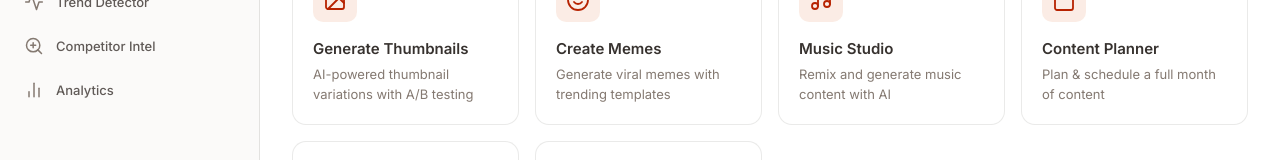
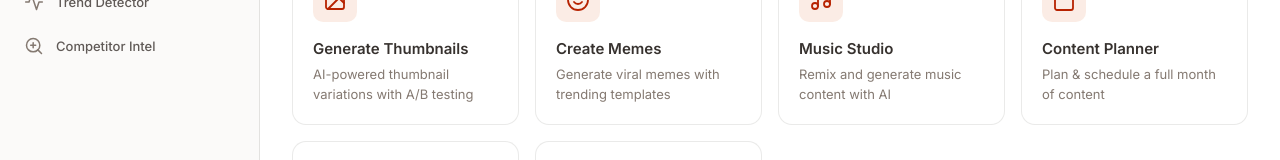
Before and after one commit to faizzz11/zenyth, a Next.js app: page /dashboard in a window 1280 px wide. Shown: the part 362-522 px from the top of the page. Built offline with nearby package versions, Linux system fonts and the light colour scheme; no server answers.

Commit message:
removed analytics page

```diff
--- a/components/dashboard/sidebar.tsx
+++ b/components/dashboard/sidebar.tsx
@@ -96,17 +96,7 @@ const navItems = [
             </svg>
         ),
     },
-    {
-        label: "Analytics",
-        href: "/dashboard/analytics",
-        icon: (
-            <svg width="20" height="20" viewBox="0 0 24 24" fill="none" stroke="currentColor" strokeWidth="1.8" strokeLinecap="round" strokeLinejoin="round">
-                <line x1="18" y1="20" x2="18" y2="10" />
-                <line x1="12" y1="20" x2="12" y2="4" />
-                <line x1="6" y1="20" x2="6" y2="14" />
-            </svg>
-        ),
-    },
+
 ]
 
 const bottomItems = [
```
